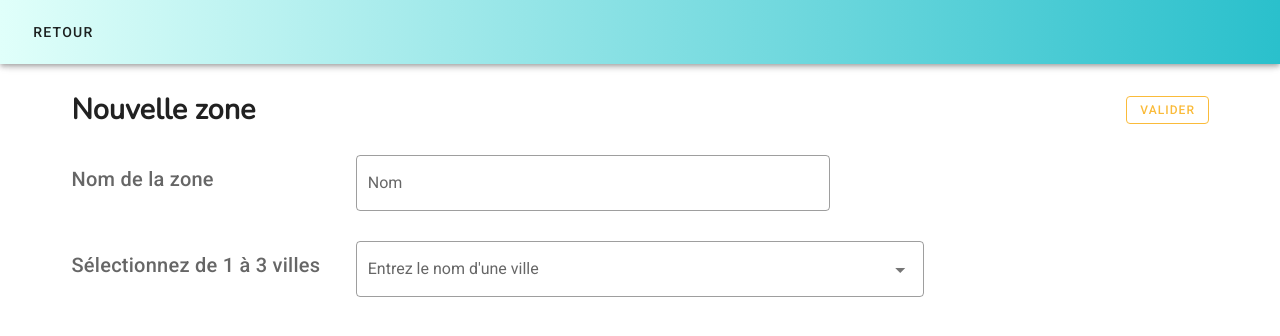
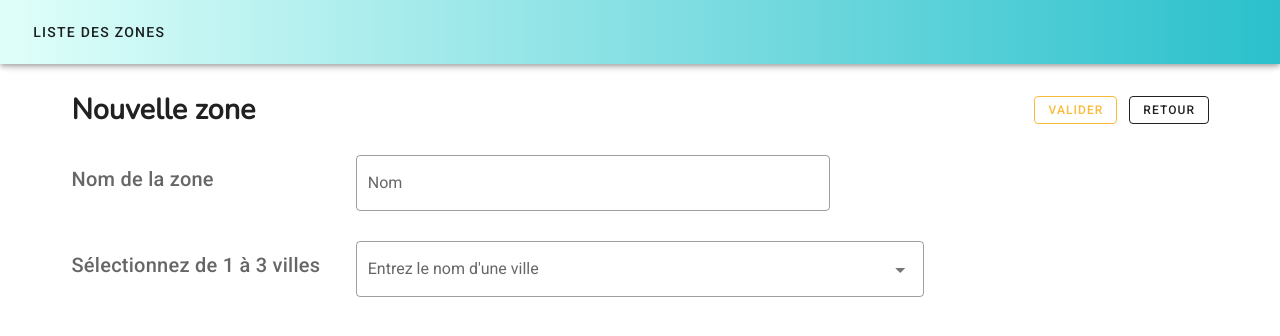
Before and after one commit to fatb38/ascanio-frontend, a Nuxt app: page /add in a window 1280 px wide. Shown: the top 336 px of the page. Built offline with nearby package versions, Linux system fonts and the light colour scheme.

Commit message:
adding a return button in add page

```diff
--- a/layouts/default.vue
+++ b/layouts/default.vue
@@ -2,7 +2,7 @@
   <v-app>
     <v-app-bar class="gradient" app>
       <v-btn v-if="path === 'add'" text to="/">
-        Retour
+        Liste des Zones
       </v-btn>
       <v-btn v-else text to="/add">
         Ajouter une Zone
--- a/pages/add.vue
+++ b/pages/add.vue
@@ -2,9 +2,14 @@
   <div>
     <div class="d-flex justify-space-between align-center pa-3">
       <h1 class="text-center">Nouvelle zone</h1>
-      <v-btn outlined small color="primary" @click="save">
-        Valider
-      </v-btn>
+      <div>
+        <v-btn outlined small color="primary" @click="save">
+          Valider
+        </v-btn>
+        <v-btn outlined small class="ml-3" @click="$router.push('/')">
+          Retour
+        </v-btn>
+      </div>
     </div>
     <v-container fluid>
       <v-form ref="form" v-model="valid">
```
